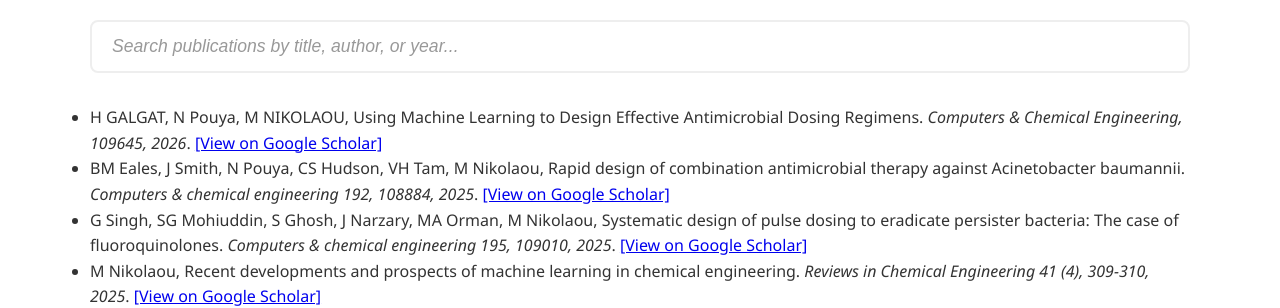
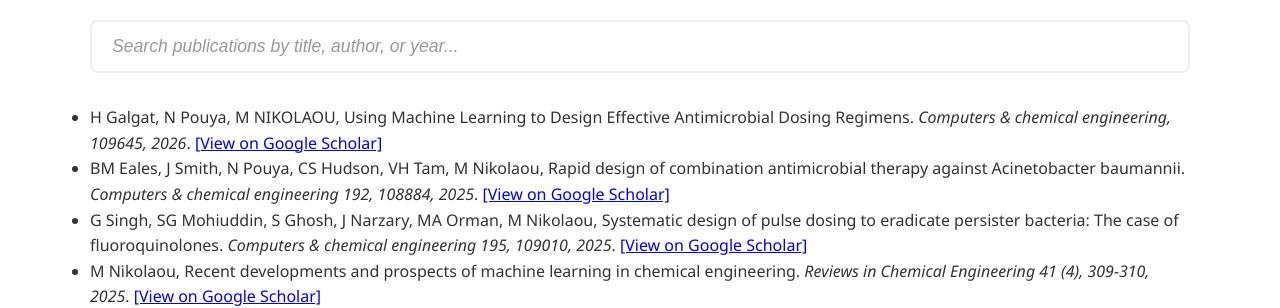
Before and after one commit to GALGAT/nikolaou-lab, a Jekyll site: the page built from publications.html, in a window 1280 px wide and 900 px high. Shown: the part 319-627 px from the top of the window. Built offline with Jekyll 4.4.1, drawn with Linux system fonts in a browser that asks for light colours.

Commit message:
Automated Google Scholar update via SerpApi

```diff
--- a/_data/publications.yml
+++ b/_data/publications.yml
@@ -1,7 +1,7 @@
 - title: Using Machine Learning to Design Effective Antimicrobial Dosing Regimens
   year: '2026'
-  author: H GALGAT, N Pouya, M NIKOLAOU
-  journal: Computers & Chemical Engineering, 109645, 2026
+  author: H Galgat, N Pouya, M NIKOLAOU
+  journal: Computers & chemical engineering, 109645, 2026
   url: https://scholar.google.com/citations?view_op=view_citation&hl=en&user=mLs4L3UAAAAJ&pagesize=100&sortby=pubdate&citation_for_view=mLs4L3UAAAAJ:_5tno0g5mFcC
 - title: 'Enhancing the Time-to-Positivity (TTP) Paradigm for the Design of Effective
     Combination Therapy: A Computer-Aided Approach'
```
